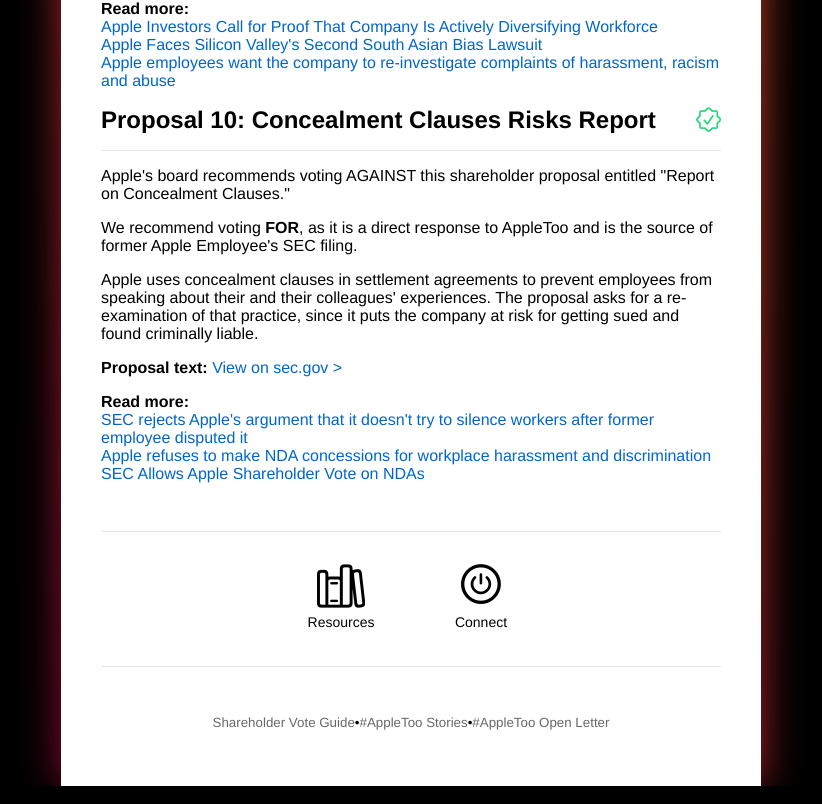
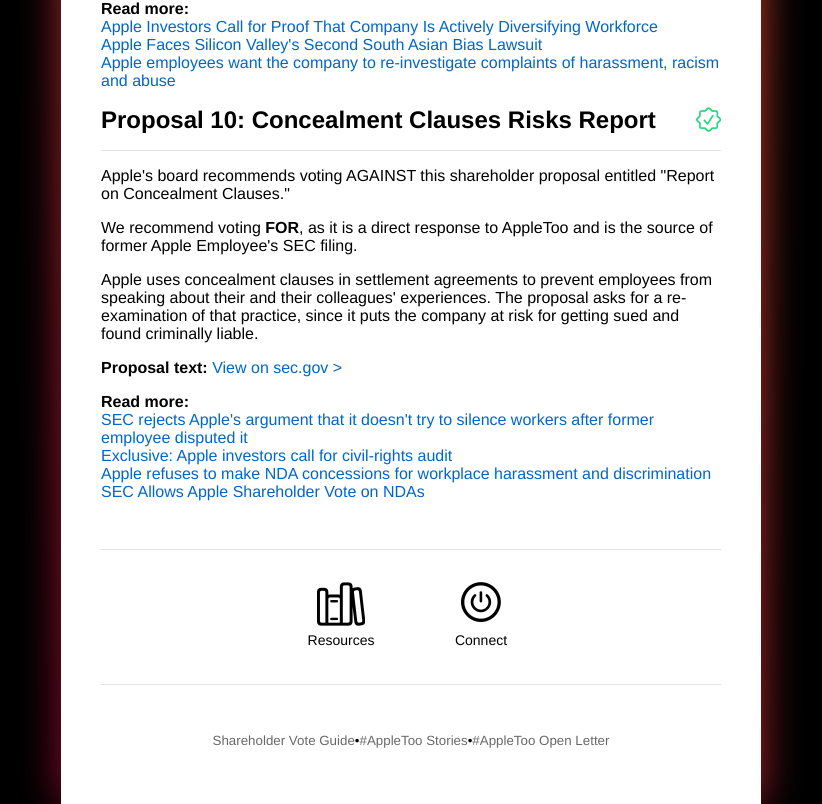
Before and after one commit to cherscarlett/apple-together, a Next.js app: page /shareholders in a window 1280 px wide. Shown: the part 5593-6397 px from the top of the page, without its empty margins (229-1051 px from the left). Built offline with nearby package versions, Linux system fonts and the light colour scheme.

Commit message:
additional link

```diff
--- a/pages/shareholders.js
+++ b/pages/shareholders.js
@@ -296,6 +296,7 @@
 
                 <strong>Read more:</strong> <br />
                 <a href="https://www.marketwatch.com/story/sec-rejects-apples-argument-that-it-doesnt-try-to-silence-workers-after-former-employee-disputed-it-11640218188">SEC rejects Apple&apos;s argument that it doesn&apos;t try to silence workers after former employee disputed it</a> <br/>
+                <a href="https://www.marketwatch.com/story/exclusive-apple-investors-call-for-civil-rights-audit-11640131895">Exclusive: Apple investors call for civil-rights audit</a><br />
                 <a href="https://www.theverge.com/2021/9/8/22661536/apple-shareholder-resolution-change-nda-harassment-discrimination">Apple refuses to make NDA concessions for workplace harassment and discrimination</a> <br />
                 <a href="https://www.cfo.com/risk-compliance/2021/12/sec-allows-apple-shareholder-vote-on-ndas/">SEC Allows Apple Shareholder Vote on NDAs</a>
             </li>
```
